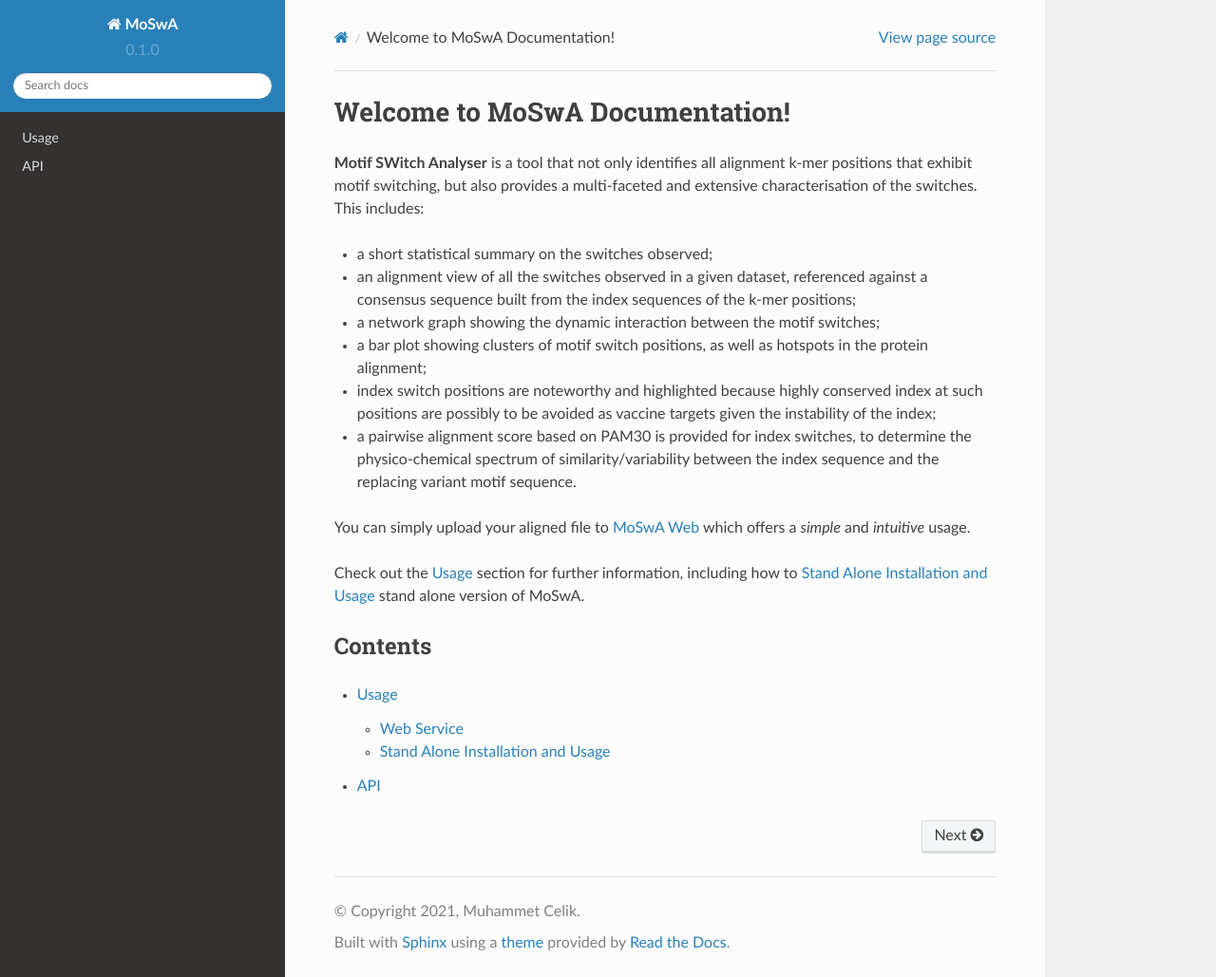
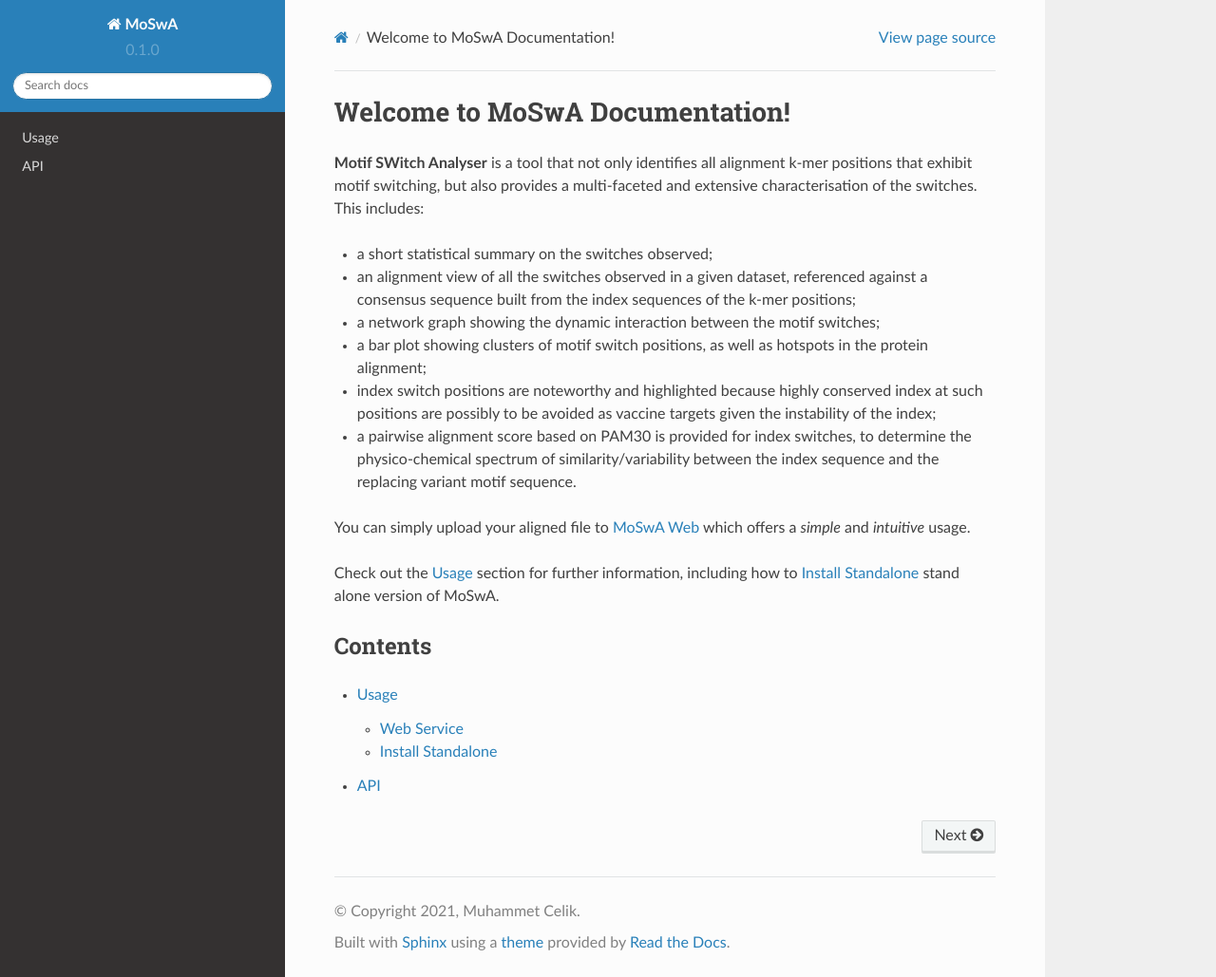
Before and after one commit to macelik/MoSwADocs, a Sphinx documentation site: the page built from docs/source/index.rst, in a window 1280 px wide and 1029 px high. Shown: the whole window at 95% size. Built offline with Sphinx 7.4.7 and the Read the Docs theme 2.0.0, drawn with Linux system fonts in a browser that asks for light colours.

Commit message:
Update usage.rst

```diff
--- a/docs/source/usage.rst
+++ b/docs/source/usage.rst
@@ -18,7 +18,7 @@
 
 .. _install:
 
-Stand Alone Installation and Usage
+Install Standalone
 ----------------------------------
 
 To retrieve a list of random ingredients,
```
